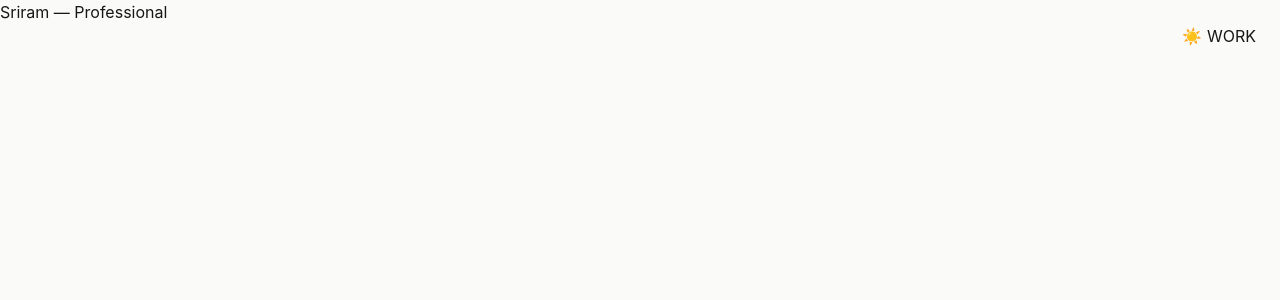
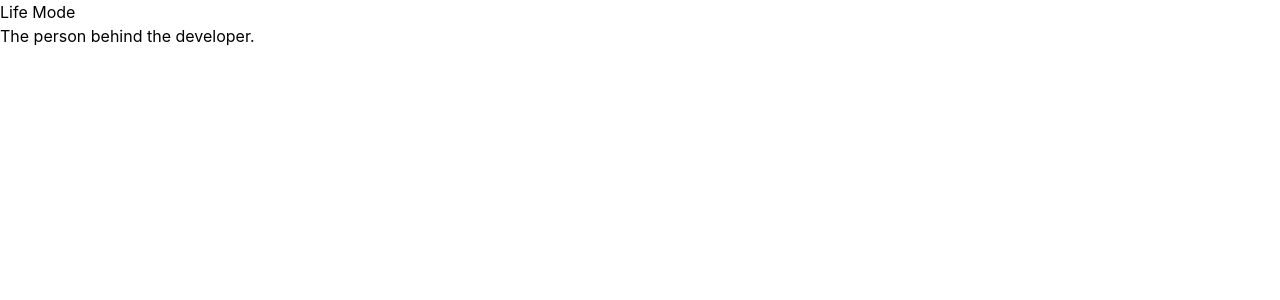
Before and after one commit to srirammookkandi-prog/Portfolio, a React (Vite) app: page /life in a window 1280 px wide. Shown: the top 300 px of the page. Built offline with nearby package versions, Linux system fonts and the light colour scheme.

Commit message:
feat: Navigation between routes determined

```diff
--- a/package.json
+++ b/package.json
@@ -13,6 +13,8 @@
     "@tailwindcss/vite": "^4.3.3",
     "react": "^19.2.8",
     "react-dom": "^19.2.8",
+    "react-router": "^8.4.0",
+    "react-router-dom": "^7.18.4",
     "tailwindcss": "^4.3.3"
   },
   "devDependencies": {
--- a/src/App.tsx
+++ b/src/App.tsx
@@ -1,34 +1,23 @@
-import { useState } from "react";
-import ModeToggle from "./component/ModeToggle";
-import type { Mode } from "./types/mode";
+import {
+  BrowserRouter,
+  Routes,
+  Route,
+} from "react-router";
+
+import WorkPage from "./Pages/WorkPage";
+import LifePage from "./Pages/LifePage";
+import NotFoundPage from "./Pages/NotFoundPage";
 
 function App() {
-  const [mode, setMode] = useState<Mode>("work");
+  return (
+    <BrowserRouter>
+      <Routes>
+        <Route path="/" element={<WorkPage />} />
+        <Route path="/life" element={<LifePage />} />
 
-  const toggleMode = () => {
-    setMode((currentMode) =>
-      currentMode === "work" ? "life" : "work"
-    );
-  };
-
-  return (
-    <div
-      className={`min-h-screen transition-colors duration-500
-  ${mode === "work"
-          ? "bg-stone-50 text-neutral-900"
-          : "bg-neutral-950 text-neutral-100"}
-`}
-    >
-      <div className="fixed right-6 top-6 z-50">
-        <ModeToggle mode={mode} onToggle={toggleMode} />
-      </div>
-      <h1>
-        {mode === "work"
-          ? "Sriram — Professional"
-          : "Sriram — Life"}
-      </h1>
-
-    </div >
+        <Route path="*" element={<NotFoundPage />} />
+      </Routes>
+    </BrowserRouter>
   );
 }
 
--- /dev/null
+++ b/src/Pages/LifePage.tsx
@@ -0,0 +1,10 @@
+function LifePage() {
+    return (
+        <main>
+            <h1>Life Mode</h1>
+            <p>The person behind the developer.</p>
+        </main>
+    );
+}
+
+export default LifePage;
--- /dev/null
+++ b/src/Pages/NotFoundPage.tsx
@@ -0,0 +1,10 @@
+function NotFoundPage() {
+    return (
+        <main>
+            <h1>404</h1>
+            <p>Page not found.</p>
+        </main>
+    );
+}
+
+export default NotFoundPage;
--- /dev/null
+++ b/src/Pages/WorkPage.tsx
@@ -0,0 +1,10 @@
+function WorkPage() {
+    return (
+        <main>
+            <h1>Work Mode</h1>
+            <p>My professional journey and work.</p>
+        </main>
+    );
+}
+
+export default WorkPage;
--- a/src/component/Navbar.tsx
+++ b/src/component/Navbar.tsx
@@ -0,0 +1,24 @@
+import ModeToggle from "./ModeToggle";
+import type { Mode } from "../types/mode";
+
+interface NavbarProps {
+    mode: Mode;
+    onToggle: () => void;
+}
+
+function Navbar({ mode, onToggle }: NavbarProps) {
+    return (
+        <nav className="flex items-center justify-between px-6 py-4">
+            <div className="font-semibold">
+                Sriram Mookkandi
+            </div>
+
+            <ModeToggle
+                mode={mode}
+                onToggle={onToggle}
+            />
+        </nav>
+    );
+}
+
+export default Navbar;
--- /dev/null
+++ b/src/section/Life/LifeMode.tsx
@@ -0,0 +1,9 @@
+function LifeMode() {
+    return (
+        <main>
+            <h1>Life Mode</h1>
+        </main>
+    );
+}
+
+export default LifeMode;
--- a/src/section/work/WorkMode.tsx
+++ b/src/section/work/WorkMode.tsx
@@ -0,0 +1,9 @@
+function WorkMode() {
+    return (
+        <main>
+            <h1>Work Mode</h1>
+        </main>
+    );
+}
+
+export default WorkMode;
```
Also changed, not shown: 1 other file (tests, documents, lock files or other folders).
